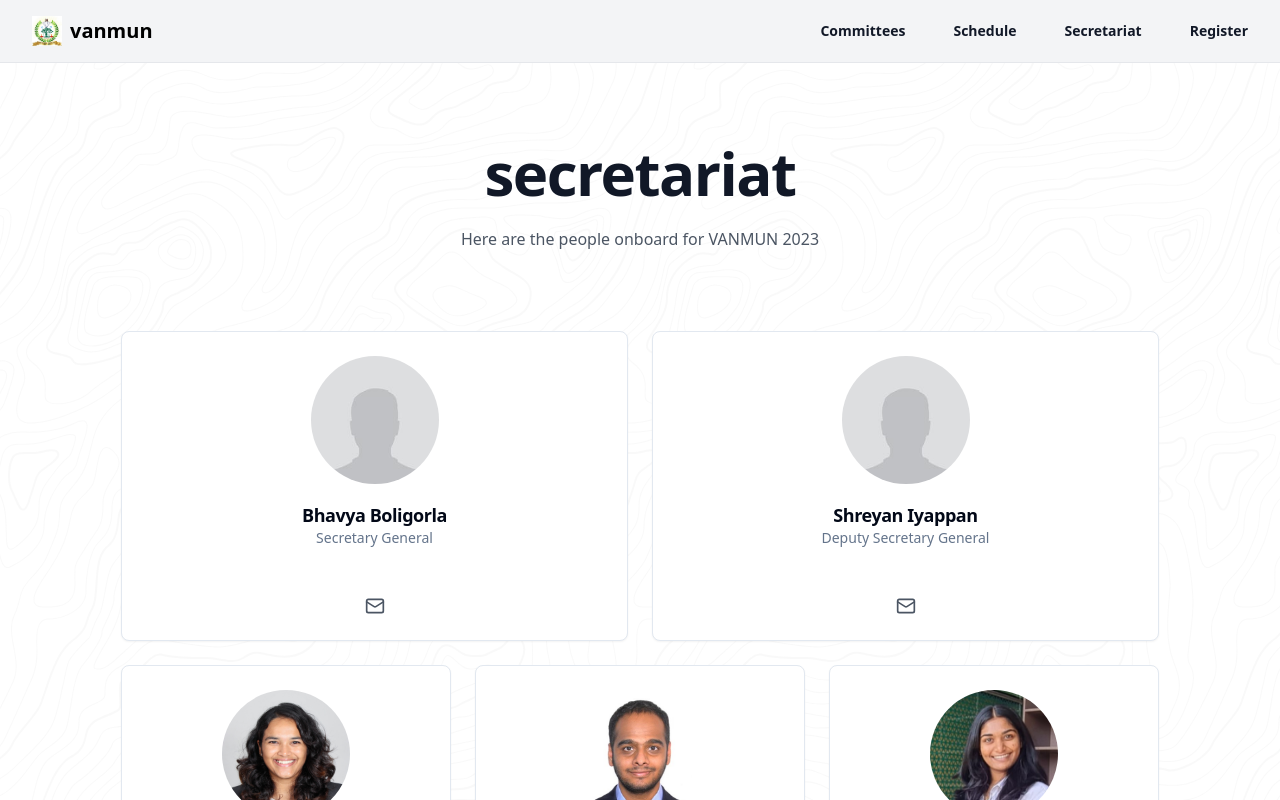
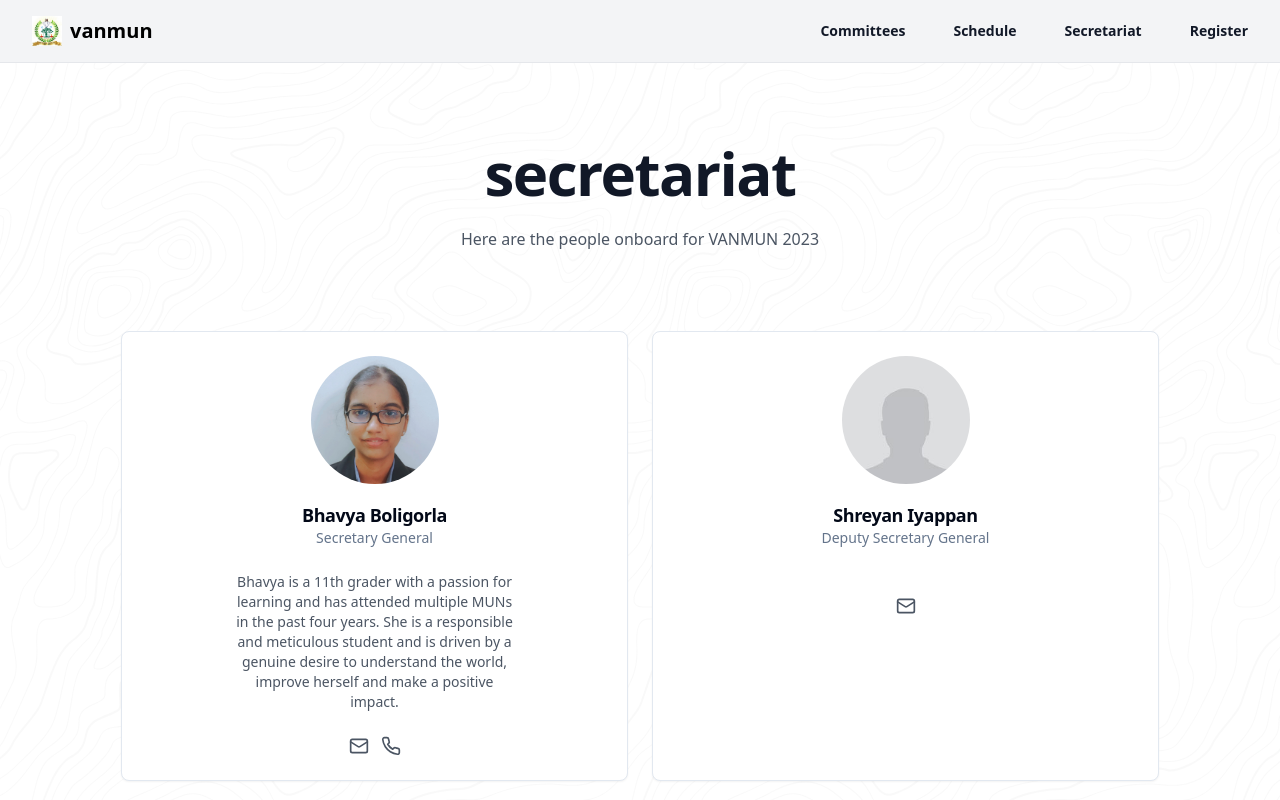
Before and after one commit to aryaniyaps/vanmun, a Next.js app: page /secretariat in a window 1280 px wide. Shown: the top 800 px of the page. Built offline with nearby package versions, Linux system fonts and the light colour scheme.

Commit message:
update member info: bhavya

```diff
--- a/app/secretariat/page.tsx
+++ b/app/secretariat/page.tsx
@@ -4,9 +4,14 @@ import { Member, SocialType } from "@/lib/types";
 const generals: Member[] = [
   {
     name: "Bhavya Boligorla",
-    avatarURL: "/avatars/avatar.jpg",
+    avatarURL: "/avatars/bhavya.jpg",
+    writeup:
+      "Bhavya is a 11th grader with a passion for learning and has attended multiple MUNs in the past four years. She is a responsible and meticulous student and is driven by a genuine desire to understand the world, improve herself and make a positive impact.",
     role: "Secretary General",
-    socials: [{ type: SocialType.Email, id: "placeholder@example.com" }],
+    socials: [
+      { type: SocialType.Email, id: "madhavisanj@gmail.com" },
+      { type: SocialType.Phone, id: "+918939096046" },
+    ],
   },
   {
     name: "Shreyan Iyappan",
```
Also changed, not shown: public/avatars/bhavya.jpg (added), 1 other file (tests, documents, lock files or other folders).
